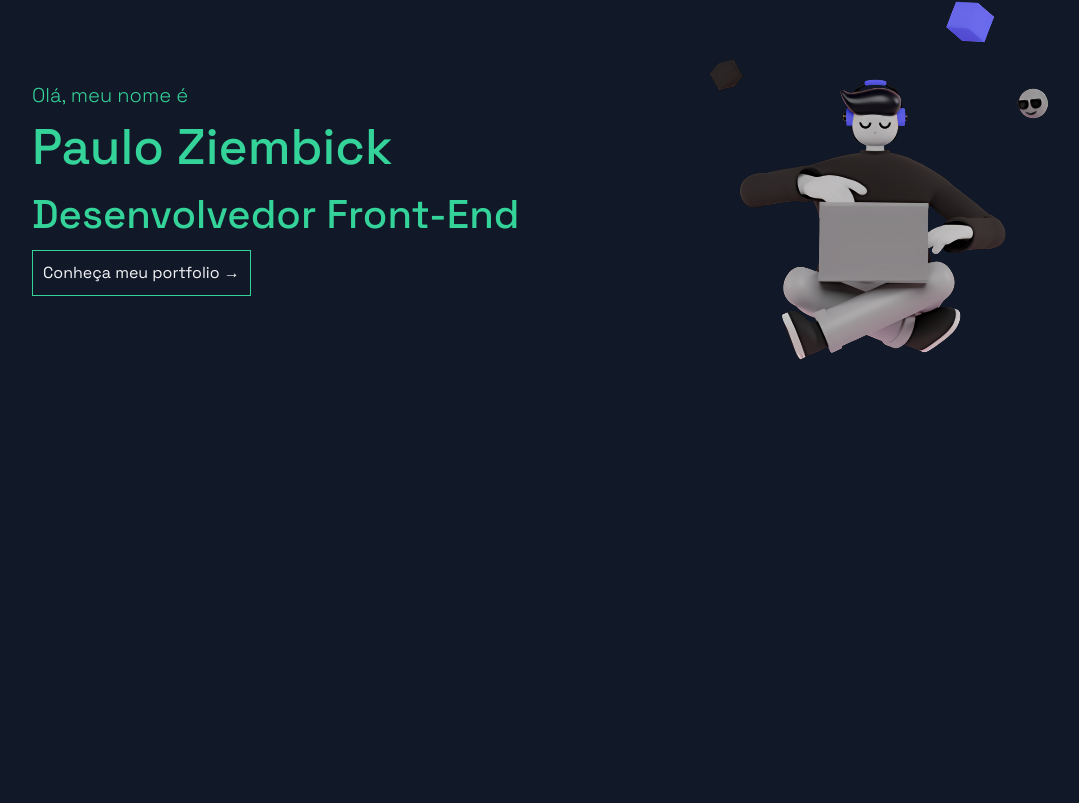
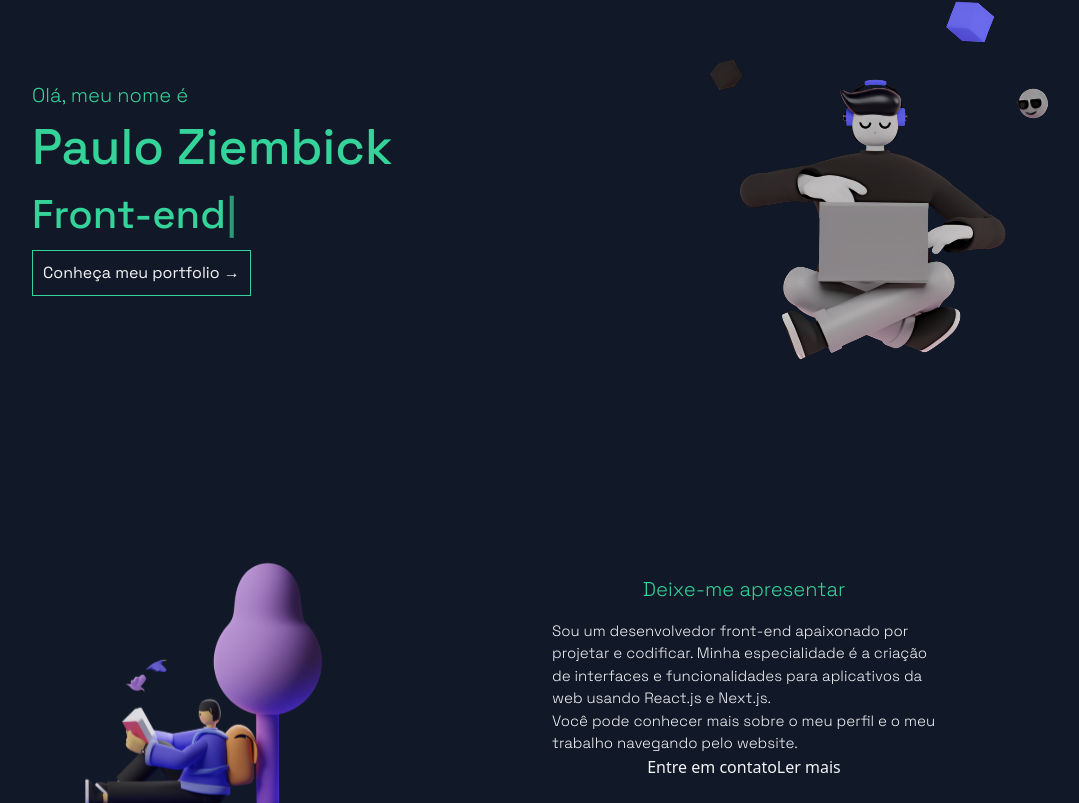
Before and after one commit to ziembick/ziembick-portfolio, a Next.js app: page / in a window 1280 px wide. Shown: the part 207-1010 px from the top of the page, without its empty margins (56-1135 px from the left). Before the commit the page ends 800 px from the top, so only its background shows below. Built offline with nearby package versions, Linux system fonts and the light colour scheme.

Commit message:
about section

```diff
--- a/package.json
+++ b/package.json
@@ -15,7 +15,8 @@
     "react": "latest",
     "react-dom": "latest",
     "sass": "^1.68.0",
-    "tailwind-merge": "^1.14.0"
+    "tailwind-merge": "^1.14.0",
+    "typewriter-effect": "^2.21.0"
   },
   "devDependencies": {
     "@types/node": "latest",
--- a/src/app/components/pages/home/about/about.sass
+++ b/src/app/components/pages/home/about/about.sass
@@ -0,0 +1,41 @@
+.sectionAbout
+  display: flex
+  justify-content: center
+  flex-direction: row
+
+
+.aboutImg
+  margin: 0
+  padding: 0
+  width: 100%
+
+.aboutDescription
+  display: flex
+  justify-content: center
+  flex-direction: column
+
+  h2
+    font-family: var(--font-space)
+    color: rgb(52 211 153)
+    font-weight: 300
+    font-size: 20px
+    margin-bottom: 1rem
+
+  p
+    font-family: var(--font-space)
+    font-weight: 100
+    font-size: 15px
+    width: 30vw
+
+.abountContent
+  display: flex
+  justify-content: center
+  flex-direction: column
+
+
+.aboutButton
+  display: flex
+  justify-content: center
+  flex-direction: row
+  margin: 0
+  padding: 0
--- a/src/app/components/pages/home/about/index.tsx
+++ b/src/app/components/pages/home/about/index.tsx
@@ -1,9 +1,31 @@
+import Image from "next/image";
+import "./about.sass";
+
 export const About = () => {
-    return (
-        <section>
-            <div>
-                <h2>Deixe-me apresentar</h2>
-            </div>
-        </section>
-    )
-}
+  return (
+    <section className="sectionAbout">
+      <Image width={320} height={320} src="/images/about.svg" alt="About img" />
+      <div className="abountContent">
+        <div className="container aboutDescription">
+          <h2>Deixe-me apresentar</h2>
+          <p>
+            Sou um desenvolvedor front-end apaixonado por projetar e codificar.
+            Minha especialidade é a criação de interfaces e funcionalidades para
+            aplicativos da web usando React.js e Next.js.
+            <br />
+            Você pode conhecer mais sobre o meu perfil e o meu trabalho
+            navegando pelo website.
+          </p>
+        </div>
+        <div className="aboutButton">
+          <a href="/contact">
+            <button>Entre em contato</button>
+          </a>
+          <a href="/about">
+            <button>Ler mais</button>
+          </a>
+        </div>
+      </div>
+    </section>
+  );
+};
--- a/src/app/components/pages/home/hero-section/hero.sass
+++ b/src/app/components/pages/home/hero-section/hero.sass
@@ -1,4 +1,4 @@
-section
+.section-container
   width: 100%
   display: flex
   flex-direction: column
--- a/src/app/components/pages/home/hero-section/index.tsx
+++ b/src/app/components/pages/home/hero-section/index.tsx
@@ -1,4 +1,8 @@
+'use client'
+
+
 import Image from "next/image";
+import Typewriter from "typewriter-effect";
 import "./hero.sass";
 
 export const HeroSection = () => {
@@ -8,11 +12,19 @@ export const HeroSection = () => {
         <div className="container hero-section">
           <p>Olá, meu nome é</p>
           <h1>Paulo Ziembick</h1>
-          <h2>Desenvolvedor Front-End</h2>
+          <h2>
+            <Typewriter
+              options={{
+                strings: ["Front-end Developer"],
+                autoStart: true,
+                loop: true,
+              }}
+            />
+          </h2>
           <button>Conheça meu portfolio →</button>
         </div>
         <div className="image-container">
-          <img src="/images/home.png" alt="home"/>
+          <img src="/images/home.png" alt="home" />
         </div>
       </div>
     </section>
--- a/src/app/page.tsx
+++ b/src/app/page.tsx
@@ -1,10 +1,12 @@
 import { Header } from "./components/header";
+import { About } from "./components/pages/home/about";
 import { HeroSection } from "./components/pages/home/hero-section";
 
 export default async function Home() {
   return (
     <>
     <HeroSection />
+    <About />
     </>
   )
 }
```
Also changed, not shown: 1 other file (tests, documents, lock files or other folders).
